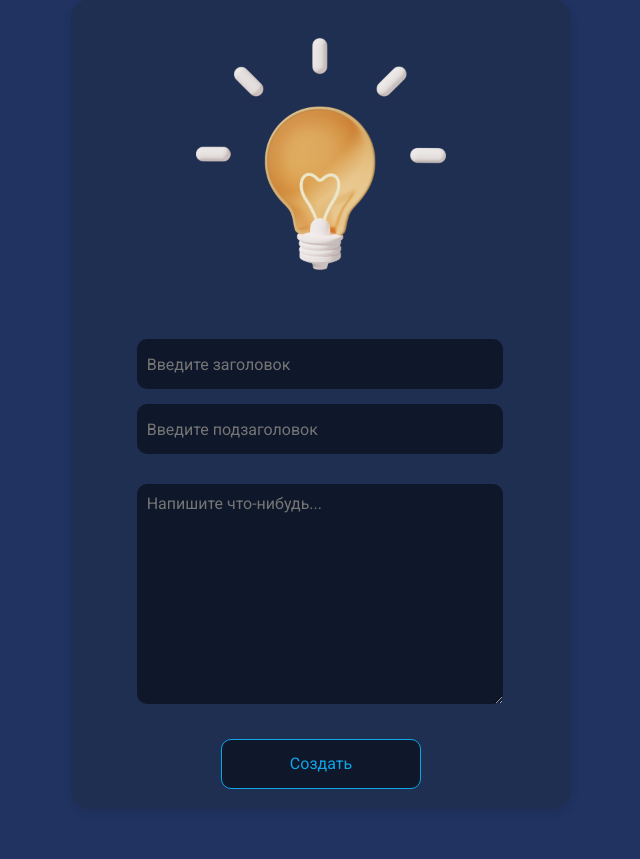
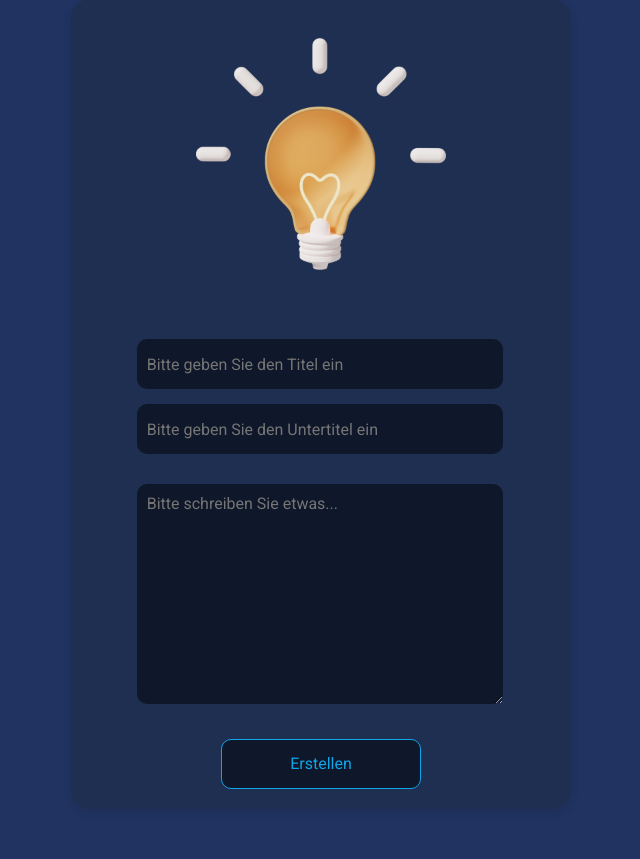
Before and after one commit to nxzos/diary, a Flask app: page /create in a window 1280 px wide. Shown: the part 101-960 px from the top of the page, without its empty margins (319-959 px from the left). Run offline with Flask 3, Linux system fonts and the light colour scheme.

Commit message:
create_card.html

```diff
--- a/diary-main/templates/create_card.html
+++ b/diary-main/templates/create_card.html
@@ -1,10 +1,10 @@
 <!DOCTYPE html>
-<html lang="en">
+<html lang="de">
 <head>
     <meta charset="UTF-8">
     <meta http-equiv="X-UA-Compatible" content="IE=edge">
     <meta name="viewport" content="width=device-width, initial-scale=1.0">
-    <title>Дневник программиста</title>
+    <title>Programmierertagebuch</title>
     <link rel="stylesheet" href="../static/css/style.css">
 </head>
 <body>
@@ -24,16 +24,16 @@
                 <img class="card__img" src="../static/img/post_icon.png" width="250" height="250" alt="post_icon">
                 <div class="form__inputs">
                     <label for="title">
-                        <input class="form__input" type="text" name="title" id="title" placeholder="Введите заголовок" required>
+                        <input class="form__input" type="text" name="title" id="title" placeholder="Bitte geben Sie den Titel ein" required>
                     </label>
                     <label for="subtitle">
-                        <input class="form__input" type="text" name="subtitle" id="subtitle" placeholder="Введите подзаголовок" required>
+                        <input class="form__input" type="text" name="subtitle" id="subtitle" placeholder="Bitte geben Sie den Untertitel ein" required>
                     </label>
                 </div>
                 <label for="text">
-                    <textarea class="form__text" name="text" id="text" cols="30" rows="10" required placeholder="Напишите что-нибудь..."></textarea>
+                    <textarea class="form__text" name="text" id="text" cols="30" rows="10" required placeholder="Bitte schreiben Sie etwas..."></textarea>
                 </label>
-                <button class="form__button">Создать</button>
+                <button class="form__button">Erstellen</button>
             </div>
         </form>
         {% endblock %}
```
